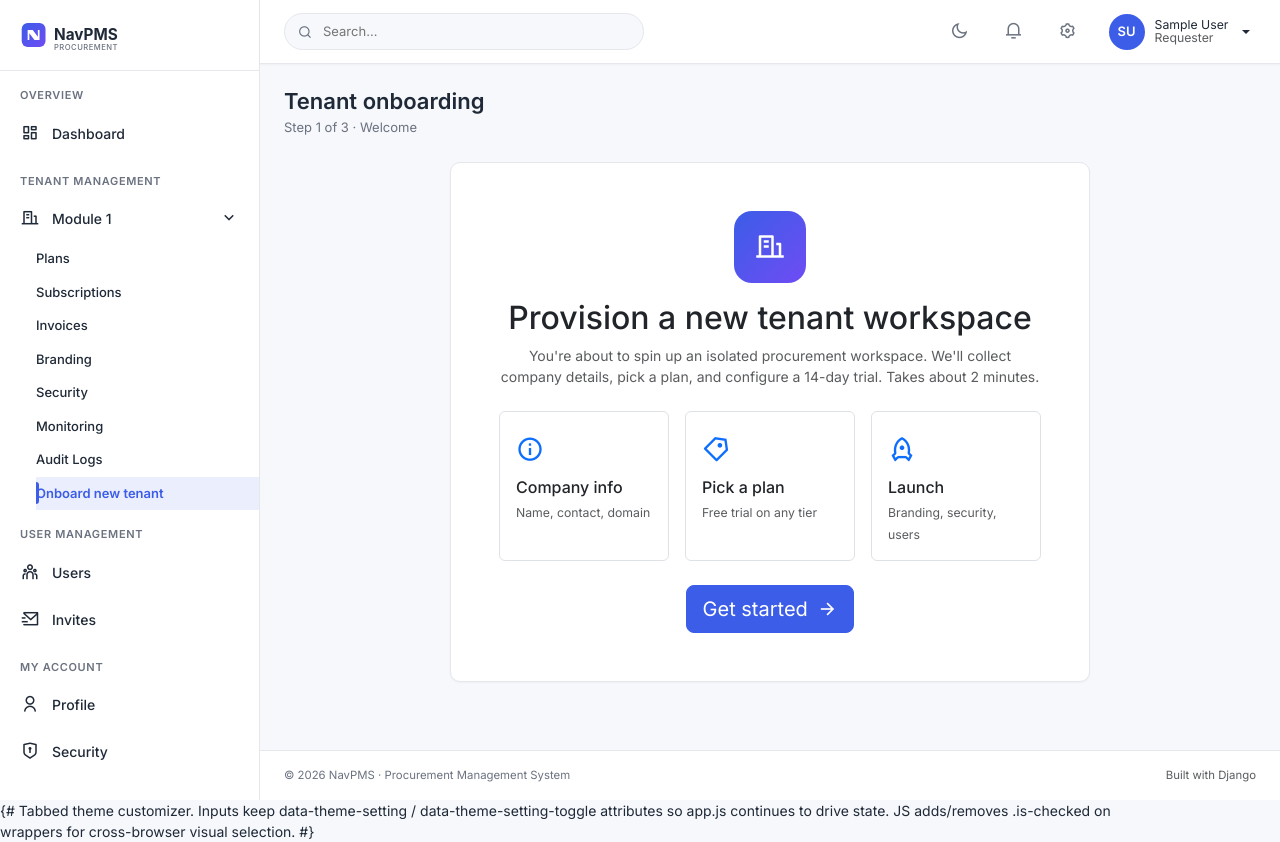
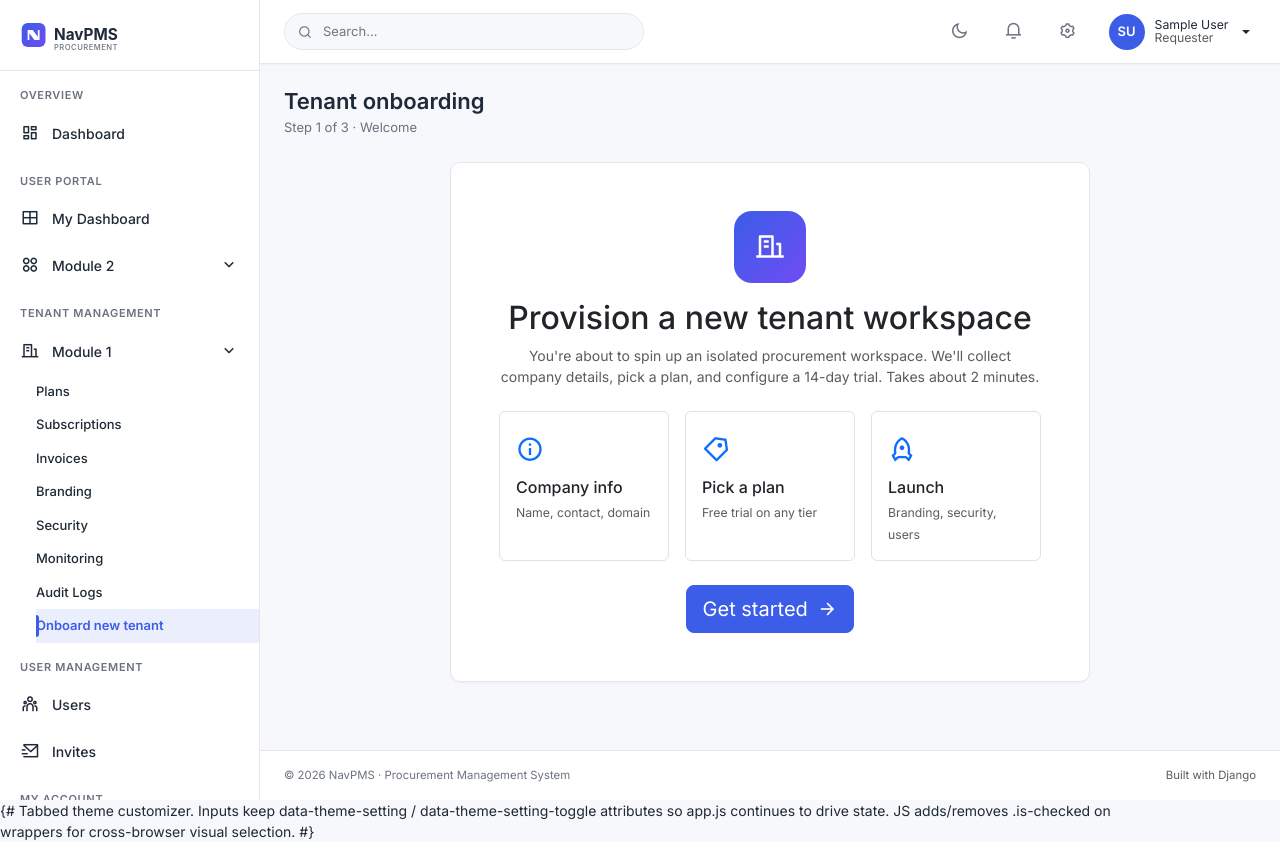
Before and after one commit to mnavaid925/NavPMS, a Django app: page /tenants/onboarding/ in a window 1280 px wide. Run offline with Django 4.2, Linux system fonts and the light colour scheme; the visitor is signed in with stand-in values (Sample User, id 1); some libraries are stand-ins or nearby versions.

Commit message:
feat(portal): add User Portal navigation section to sidebar

```diff
--- a/templates/partials/sidebar.html
+++ b/templates/partials/sidebar.html
@@ -13,6 +13,30 @@
         <a class="nav-link" href="{% url 'dashboard' %}">
           <i class="ri-dashboard-line"></i> <span>Dashboard</span>
         </a>
+      </li>
+    </ul>
+
+    <div class="sidebar-section">User Portal</div>
+    <ul class="nav">
+      <li class="nav-item">
+        <a class="nav-link" href="{% url 'portal:dashboard' %}">
+          <i class="ri-layout-grid-line"></i> <span>My Dashboard</span>
+        </a>
+      </li>
+      <li class="nav-item">
+        <a class="nav-link" data-bs-toggle="collapse" href="#sbPortal" role="button" aria-expanded="false">
+          <i class="ri-apps-2-line"></i> <span class="flex-grow-1">Module 2</span>
+          <i class="ri-arrow-down-s-line"></i>
+        </a>
+        <div class="collapse" id="sbPortal">
+          <ul class="submenu nav">
+            <li class="nav-item"><a class="nav-link" href="{% url 'portal:notification_list' %}">Task &amp; Alert Center</a></li>
+            <li class="nav-item"><a class="nav-link" href="{% url 'portal:requisition_list' %}">Quick Requisitions</a></li>
+            <li class="nav-item"><a class="nav-link" href="{% url 'portal:activity_feed' %}">Activity Feed</a></li>
+            <li class="nav-item"><a class="nav-link" href="{% url 'portal:report_list' %}">My Reports</a></li>
+            <li class="nav-item"><a class="nav-link" href="{% url 'portal:widget_list' %}">Customize Widgets</a></li>
+          </ul>
+        </div>
       </li>
     </ul>
 
```
